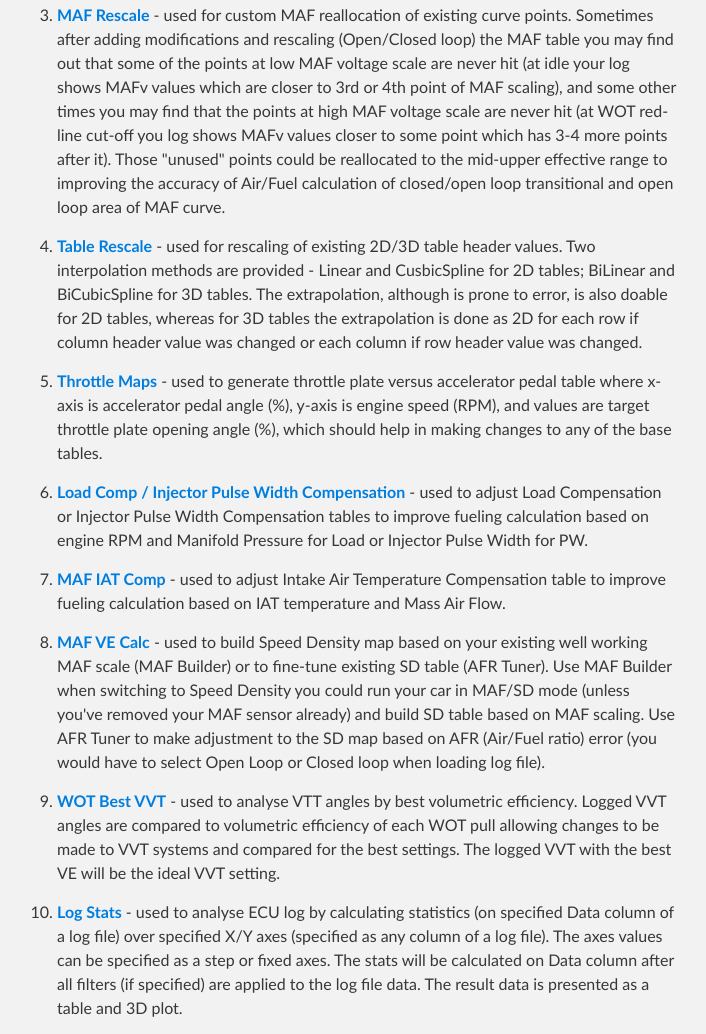
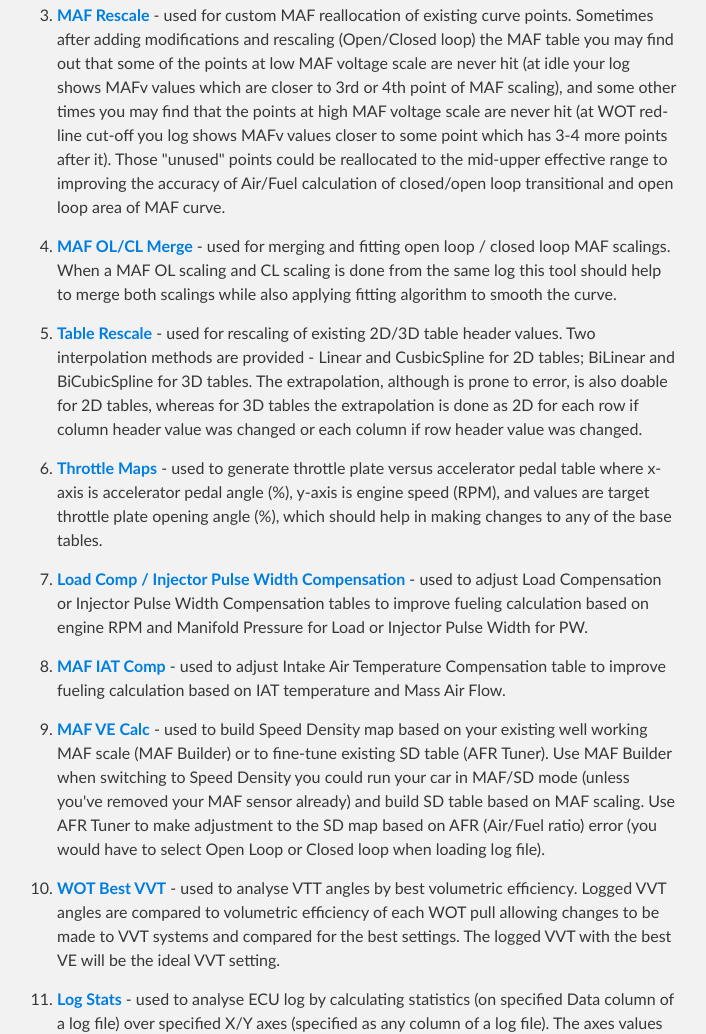
Before and after one commit to vimsh/mafscaling, a plain HTML site: page index.html in a window 1280 px wide. Shown: the part 789-1823 px from the top of the page, without its empty margins (283-989 px from the left). Drawn offline with Linux system fonts and the light colour scheme.

Commit message:
Added MAF OL/CL Merge

```diff
--- a/index.html
+++ b/index.html
@@ -42,6 +42,7 @@
 <li><p><strong><a href="https://github.com/vimsh/mafscaling/wiki/How-To-Use#open-loop">Open Loop</a></strong> - used for open loop MAF (Mass Air Flow) scaling based on WOT (Wide Open Throttle) pulls. You would use it whenever you install upgrades that change Air/Fuel ratio, eg CAI (Cold Air Intake), larger injectors.</p></li>
 <li><p><strong><a href="https://github.com/vimsh/mafscaling/wiki/How-To-Use#closed-loop">Closed Loop</a></strong> - used for closed loop MAF scaling. Same as Open Loop you would use it whenever you install upgrades that change Air/Fuel ratio, eg CAI (Cold Air Intake), larger injectors.</p></li>
 <li><p><strong><a href="https://github.com/vimsh/mafscaling/wiki/How-To-Use#maf-rescale">MAF Rescale</a></strong> - used for custom MAF reallocation of existing curve points. Sometimes after adding modifications and rescaling (Open/Closed loop) the MAF table you may find out that some of the points at low MAF voltage scale are never hit (at idle your log shows MAFv values which are closer to 3rd or 4th point of MAF scaling), and some other times you may find that the points at high MAF voltage scale are never hit (at WOT red-line cut-off you log shows MAFv values closer to some point which has 3-4 more points after it). Those "unused" points could be reallocated to the mid-upper effective range to improving the accuracy of Air/Fuel calculation of closed/open loop transitional and open loop area of MAF curve.</p></li>
+<li><p><strong><a href="https://github.com/vimsh/mafscaling/wiki/How-To-Use#maf-olcl-merge">MAF OL/CL Merge</a></strong> - used for merging and fitting open loop / closed loop MAF scalings. When a MAF OL scaling and CL scaling is done from the same log this tool should help to merge both scalings while also applying fitting algorithm to smooth the curve.</p></li>
 <li><p><strong><a href="https://github.com/vimsh/mafscaling/wiki/How-To-Use#table-rescale">Table Rescale</a></strong> - used for rescaling of existing 2D/3D table header values. Two interpolation methods are provided - Linear and CusbicSpline for 2D tables; BiLinear and BiCubicSpline for 3D tables. The extrapolation, although is prone to error, is also doable for 2D tables, whereas for 3D tables the extrapolation is done as 2D for each row if column header value was changed or each column if row header value was changed.</p></li>
 <li><p><strong><a href="https://github.com/vimsh/mafscaling/wiki/How-To-Use#throttle-maps">Throttle Maps</a></strong> - used to generate throttle plate versus accelerator pedal table where x-axis is accelerator pedal angle (%), y-axis is engine speed (RPM), and values are target throttle plate opening angle (%), which should help in making changes to any of the base tables.</p></li>
 <li><p><strong><a href="https://github.com/vimsh/mafscaling/wiki/How-To-Use#load-comp--injector-pw-comp">Load Comp / Injector Pulse Width Compensation</a></strong> - used to adjust Load Compensation or Injector Pulse Width Compensation tables to improve fueling calculation based on engine RPM and Manifold Pressure for Load or Injector Pulse Width for PW.</p></li>
```
